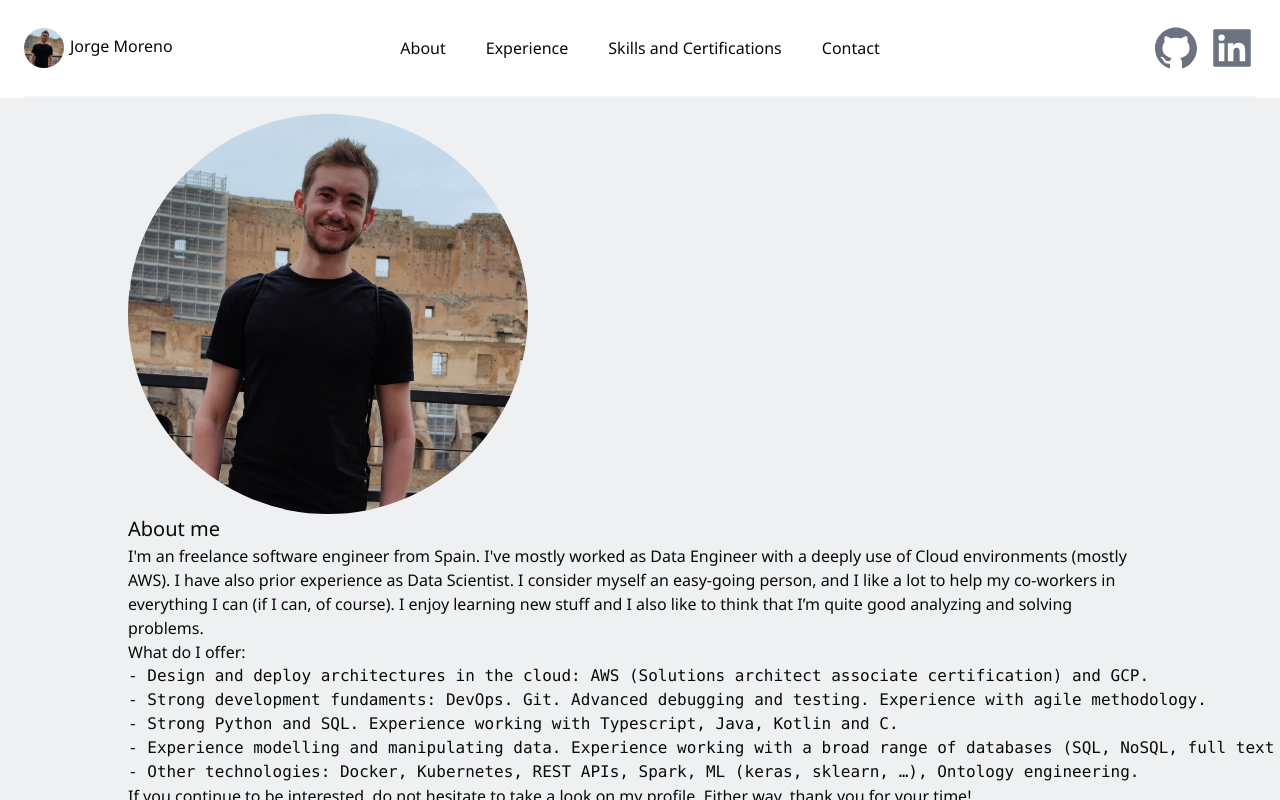
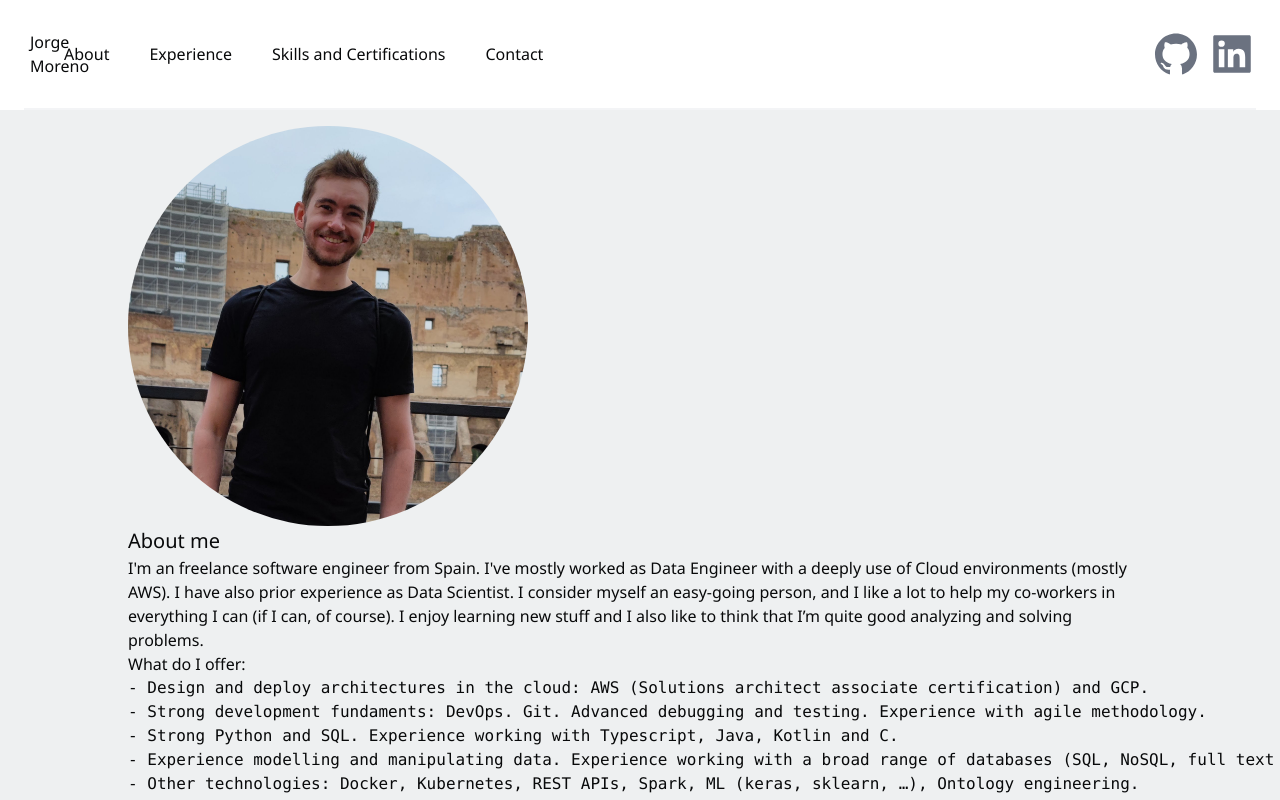
Before and after one commit to jorgemorenop/personal-website, a Next.js app: page / in a window 1280 px wide. Shown: the top 800 px of the page. Built offline with nearby package versions, Linux system fonts and the light colour scheme.

Commit message:
Reformat navbar file

```diff
--- a/components/Navbar.tsx
+++ b/components/Navbar.tsx
@@ -46,26 +46,34 @@ export default function Navbar() {
         <header className="sticky top-0 z-50">
             <Popover className="bg-white fixed relative">
                 <div className="max-w-7xl mx-auto px-4 sm:px-6">
-        <div className="flex justify-between items-center border-b-2 border-gray-100 py-6 md:justify-start md:space-x-10">
+                    <div
+                        className="flex justify-between items-center border-b-2 border-gray-100 py-6 md:justify-start md:space-x-10">
+                        <ScrollLink
+                            activeClass="active"
+                            spy={true}
+                            smooth={true}
+                            offset={-100}
+                            duration={500}
+                            to="home"
+                        >
                             <div className="flex justify-start lg:w-0 lg:flex-1">
-            <a href="#">
                                 <span className="sr-only">Workflow</span>
                                 <img
                                     className="h-8 w-auto sm:h-10 rounded-full"
                                     src="/profile_image.jpeg"
                                     alt=""
                                 />
-            </a>
-            <a href="#">
                                 <p className="m-1.5">
                                     Jorge Moreno
                                 </p>
-            </a>
                             </div>
+                        </ScrollLink>
+
                         <div className="-mr-2 -my-2 md:hidden">
-            <Popover.Button className="bg-white rounded-md p-2 inline-flex items-center justify-center text-gray-400 hover:text-gray-500 hover:bg-gray-100 focus:outline-none focus:ring-2 focus:ring-inset focus:ring-indigo-500">
+                            <Popover.Button
+                                className="bg-white rounded-md p-2 inline-flex items-center justify-center text-gray-400 hover:text-gray-500 hover:bg-gray-100 focus:outline-none focus:ring-2 focus:ring-inset focus:ring-indigo-500">
                                 <span className="sr-only">Open menu</span>
-              <MenuIcon className="h-6 w-6" aria-hidden="true" />
+                                <MenuIcon className="h-6 w-6" aria-hidden="true"/>
                             </Popover.Button>
                         </div>
                         <Popover.Group as="nav" className="hidden md:flex space-x-10">
@@ -76,10 +84,12 @@ export default function Navbar() {
                         </Popover.Group>
 
                         <div className="hidden md:flex items-center justify-end md:flex-1 lg:w-0">
-            <a href="https://github.com/jorgemorenop" className="whitespace-nowrap text-base font-medium text-gray-500 hover:text-gray-900">
+                            <a href="https://github.com/jorgemorenop"
+                               className="whitespace-nowrap text-base font-medium text-gray-500 hover:text-gray-900">
                                 <AiFillGithub size="3rem"/>
                             </a>
-            <a href="https://www.linkedin.com/in/jorgemorenop/" className="whitespace-nowrap text-base font-medium text-gray-500 hover:text-gray-900 ml-2">
+                            <a href="https://www.linkedin.com/in/jorgemorenop/"
+                               className="whitespace-nowrap text-base font-medium text-gray-500 hover:text-gray-900 ml-2">
                                 <AiFillLinkedin size="3rem"/>
                             </a>
                         </div>
@@ -95,17 +105,21 @@ export default function Navbar() {
                     leaveFrom="opacity-100 scale-100"
                     leaveTo="opacity-0 scale-95"
                 >
-        <Popover.Panel focus className="absolute top-0 inset-x-0 p-2 transition transform origin-top-right md:hidden">
-          <div className="rounded-lg shadow-lg ring-1 ring-black ring-opacity-5 bg-white divide-y-2 divide-gray-50">
+                    <Popover.Panel focus
+                                   className="absolute top-0 inset-x-0 p-2 transition transform origin-top-right md:hidden">
+                        <div
+                            className="rounded-lg shadow-lg ring-1 ring-black ring-opacity-5 bg-white divide-y-2 divide-gray-50">
                             <div className="py-6 px-5 space-y-6">
                                 <div className="grid grid-cols-2 gap-y-4 gap-x-8">
                                     {menuItems.map(SectionLink)}
                                 </div>
                                 <div className="grid grid-cols-8 gap-y-4 gap-x-2">
-                <a href="https://github.com/jorgemorenop" className="whitespace-nowrap text-base font-medium text-gray-500 hover:text-gray-900">
+                                    <a href="https://github.com/jorgemorenop"
+                                       className="whitespace-nowrap text-base font-medium text-gray-500 hover:text-gray-900">
                                         <AiFillGithub size="3rem"/>
                                     </a>
-                <a href="https://www.linkedin.com/in/jorgemorenop/" className="whitespace-nowrap text-base font-medium text-gray-500 hover:text-gray-900 ml-2">
+                                    <a href="https://www.linkedin.com/in/jorgemorenop/"
+                                       className="whitespace-nowrap text-base font-medium text-gray-500 hover:text-gray-900 ml-2">
                                         <AiFillLinkedin size="3rem"/>
                                     </a>
                                 </div>
--- a/pages/index.tsx
+++ b/pages/index.tsx
@@ -3,8 +3,12 @@ import Skills from "../components/Skills";
 import About from "../components/About";
 import Resources from "../components/Resources";
 
+import { Element } from 'react-scroll'
+
 const IndexPage = () => (
     <main>
+        <Element id='home' name='home'>
+        </Element>
         <About />
         <Experience/>
         <Skills/>
```
Lines whose indentation alone changed are shown as unchanged.
